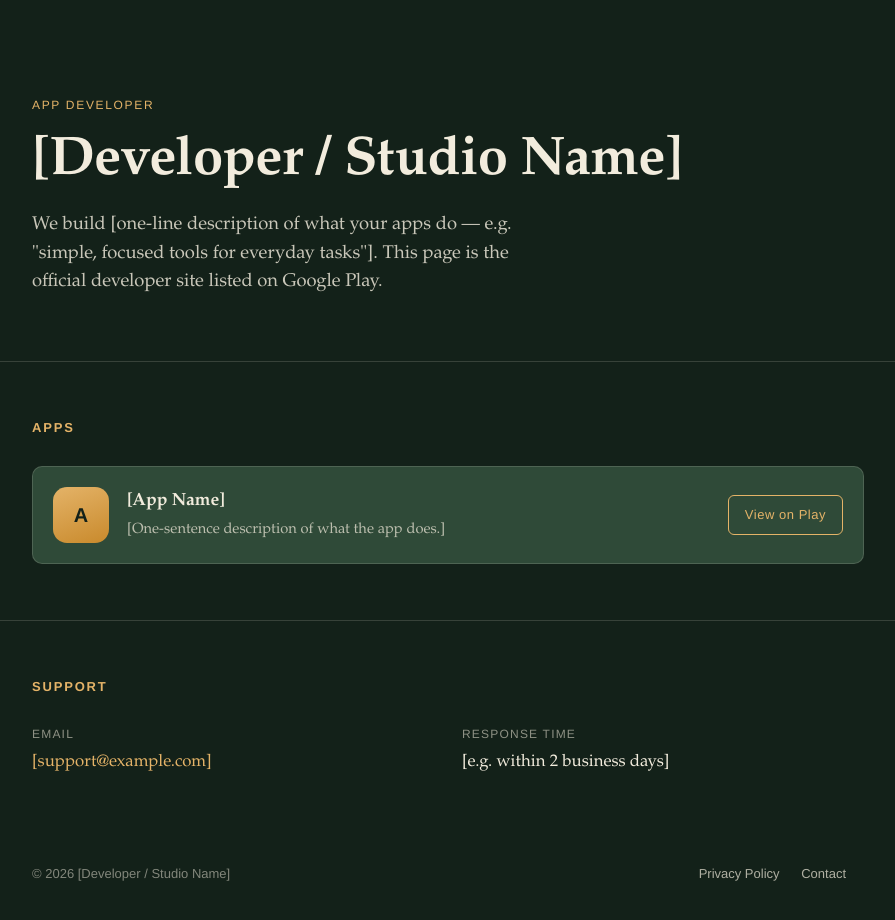
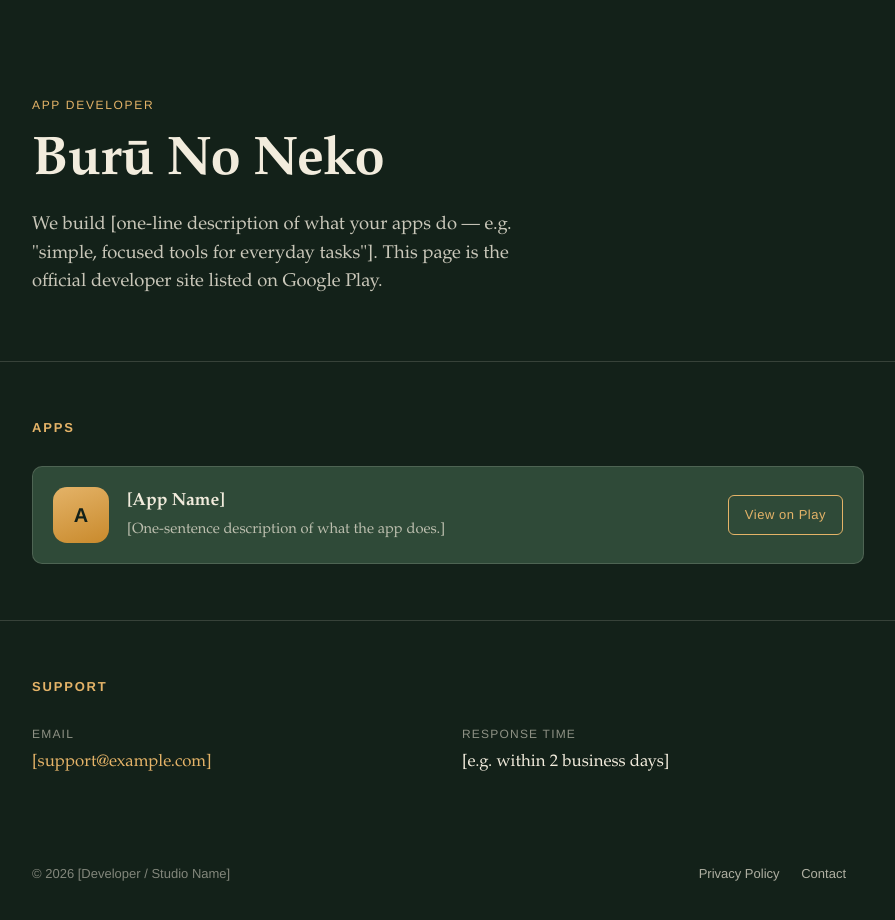
Before and after one commit to BuruNoNeko/NekoDevPage, a plain HTML site: page index.html in a window 1280 px wide. Shown: the whole page, without its empty margins (192-1087 px from the left). Drawn offline with Linux system fonts and the light colour scheme.

Commit message:
Update index.html

```diff
--- a/index.html
+++ b/index.html
@@ -3,7 +3,7 @@
 <head>
 <meta charset="UTF-8">
 <meta name="viewport" content="width=device-width, initial-scale=1.0">
-<title>[Burū No Neko] — App Developer</title>
+<title>Burū No Neko — App Developer</title>
 <meta name="description" content="Burū No Neko builds mobile apps including Korean Word Quiz.">
 <style>
   :root{
@@ -137,7 +137,7 @@
 <header class="hero">
   <div class="wrap">
     <p class="eyebrow">App Developer</p>
-    <h1>[Developer / Studio Name]</h1>
+    <h1>Burū No Neko</h1>
     <p class="lede">We build [one-line description of what your apps do — e.g. "simple, focused tools for everyday tasks"]. This page is the official developer site listed on Google Play.</p>
   </div>
 </header>
```
